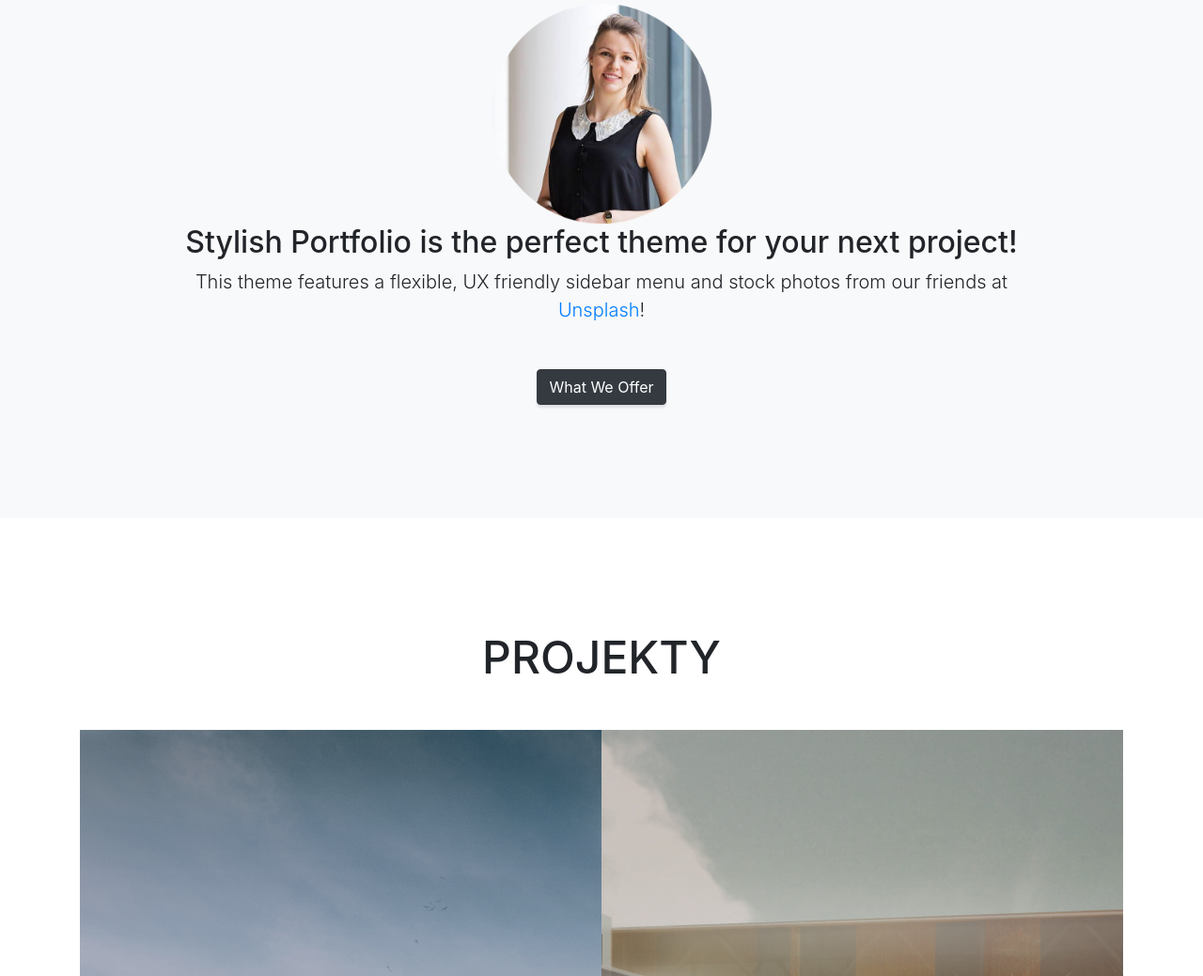
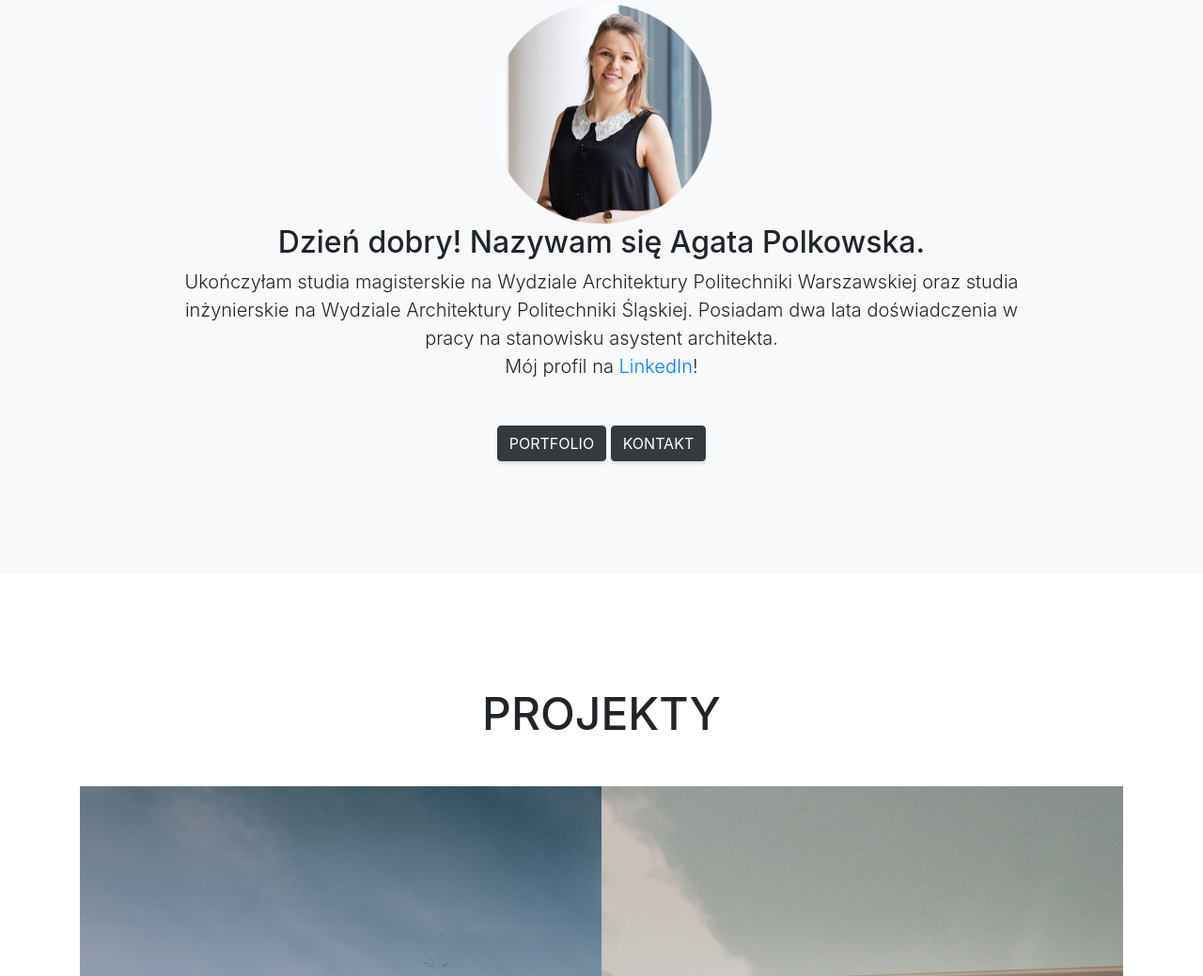
Before and after one commit to agatapolkowska/agatapolkowska.github.io, a website with bundled scripts: page index.html in a window 1280 px wide. Shown: the part 917-1956 px from the top of the page at 94% size. Built offline with nearby package versions, Linux system fonts and the light colour scheme.

Commit message:
[About] add: opis i przyciski

```diff
--- a/index.html
+++ b/index.html
@@ -78,10 +78,13 @@
       <div class="container text-center">
         <div class="row">
           <div class="col-lg-10 mx-auto">
-            <h2>Stylish Portfolio is the perfect theme for your next project!</h2>
-            <p class="lead mb-5">This theme features a flexible, UX friendly sidebar menu and stock photos from our friends at
-              <a href="https://unsplash.com/">Unsplash</a>!</p>
-            <a class="btn btn-dark btn-xl js-scroll-trigger" href="#services">What We Offer</a>
+            <h2>Dzień dobry! Nazywam się Agata Polkowska.</h2>
+            <p class="lead mb-5">Ukończyłam studia magisterskie na Wydziale Architektury Politechniki Warszawskiej oraz studia inżynierskie na Wydziale Architektury Politechniki Śląskiej. Posiadam dwa lata doświadczenia w pracy na stanowisku asystent architekta.
+              <br>
+              Mój profil na
+              <a href="https://www.linkedin.com/in/agata-polkowska-3225a614b">LinkedIn</a>!</p>
+            <a class="btn btn-dark btn-xl js-scroll-trigger" href="#portfolio">PORTFOLIO</a>
+             <a class="btn btn-dark btn-xl js-scroll-trigger" href="#contact">KONTAKT</a>
           </div>
         </div>
       </div>
```
